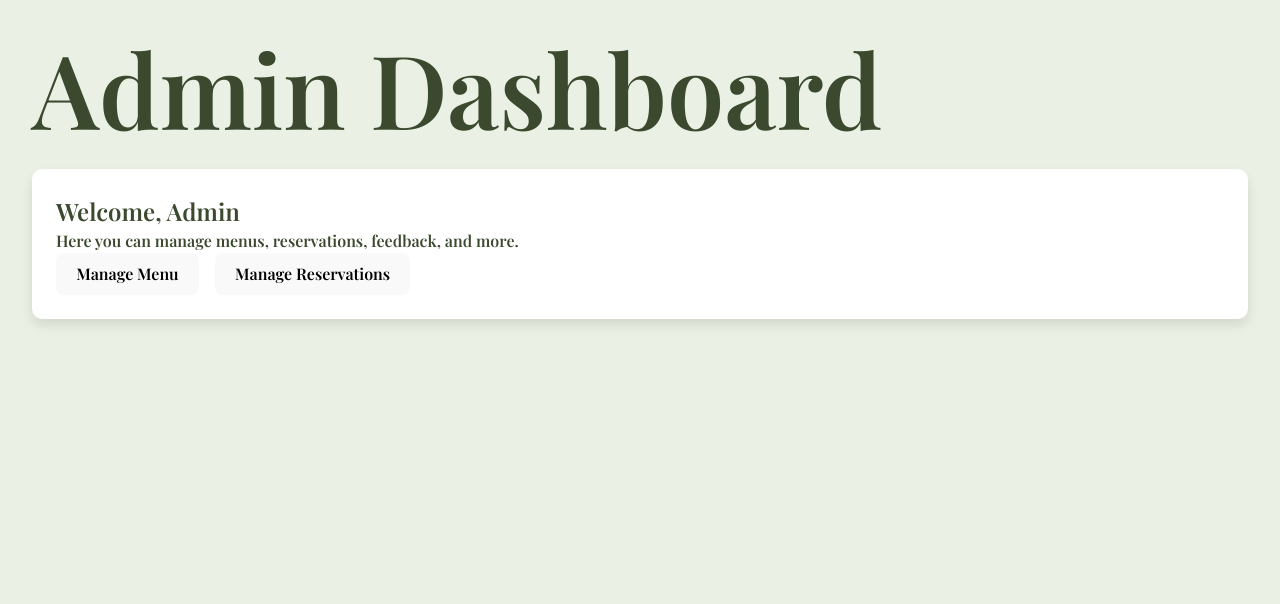
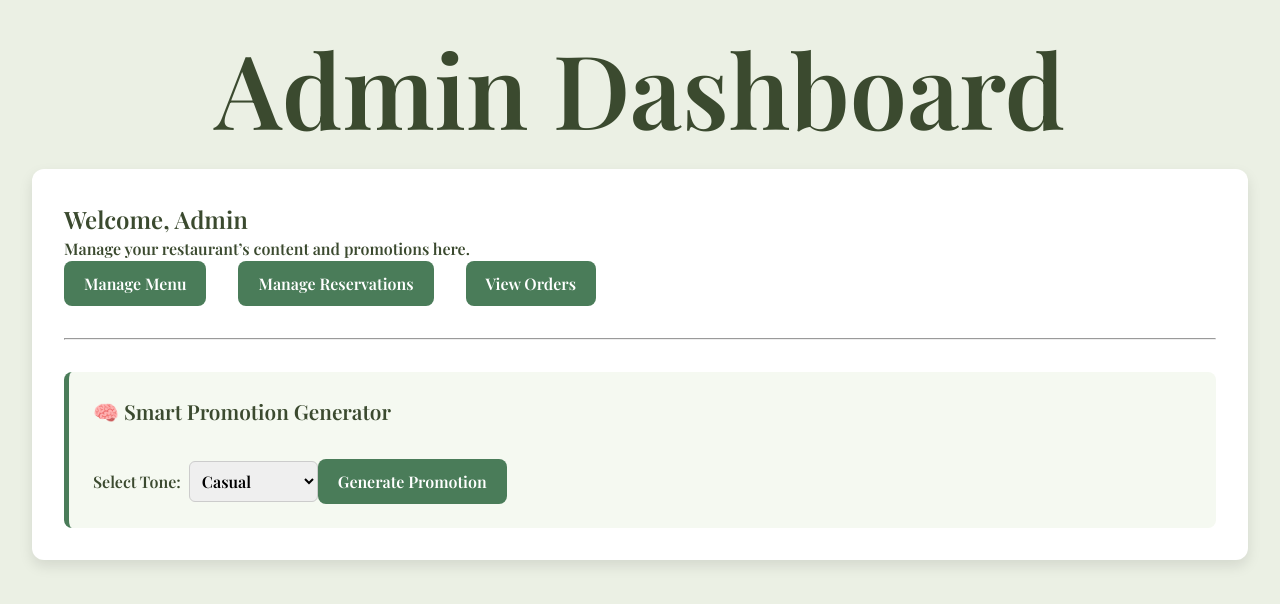
Before and after one commit to YenPhan1708/RestaurantTool, a React (Vite) app in the folder frontend/: page /admin/dashboard in a window 1280 px wide. Shown: the top 604 px of the page. Built offline with nearby package versions, Linux system fonts and the light colour scheme.

Commit message:
chore: generate promo content

```diff
--- a/frontend/src/CSS/AdminDashboard.css
+++ b/frontend/src/CSS/AdminDashboard.css
@@ -2,9 +2,9 @@
 
 .admin-dashboard-container {
     font-family: 'Playfair Display', serif;
-    background-color: #EBF0E4; /* light beige background */
+    background-color: #EBF0E4; /* soft greenish-beige */
     min-height: 100vh;
-    color: #3b4a2f; /* main green text */
+    color: #3b4a2f; /* earthy green */
     padding: 2rem;
 }
 
@@ -12,11 +12,73 @@
     font-size: 2rem;
     margin-bottom: 1.5rem;
     font-weight: 600;
+    text-align: center;
 }
 
 .admin-dashboard-content {
-    background-color: white;
+    background-color: #fff;
+    padding: 2rem;
+    border-radius: 12px;
+    box-shadow: 0 6px 14px rgba(0, 0, 0, 0.1);
+}
+
+.admin-dashboard-buttons {
+    display: flex;
+    flex-wrap: wrap;
+    gap: 1rem;
+    margin-bottom: 2rem;
+}
+
+.admin-dashboard-btn {
+    background-color: #4a7c59;
+    color: white;
+    border: none;
+    padding: 0.75rem 1.25rem;
+    border-radius: 8px;
+    font-size: 1rem;
+    cursor: pointer;
+    transition: background-color 0.3s ease;
+}
+
+.admin-dashboard-btn:hover {
+    background-color: #3d664a;
+}
+
+.promotion-generator {
+    margin-top: 2rem;
     padding: 1.5rem;
-    border-radius: 10px;
-    box-shadow: 0 6px 12px rgba(0,0,0,0.1);
+    background-color: #f5f9f1;
+    border-left: 5px solid #4a7c59;
+    border-radius: 8px;
 }
+
+.promotion-generator h3 {
+    margin-bottom: 1rem;
+    font-size: 1.3rem;
+    color: #3b4a2f;
+}
+
+.promotion-generator select {
+    margin-top: 0.5rem;
+    padding: 0.5rem;
+    border-radius: 6px;
+    border: 1px solid #ccc;
+    font-family: inherit;
+    font-size: 1rem;
+    margin-left: 0.5rem;
+}
+
+.promotion-result {
+    background-color: #fff;
+    padding: 1rem;
+    border-radius: 6px;
+    margin-top: 1rem;
+    border: 1px solid #cde2cd;
+    box-shadow: 0 1px 4px rgba(0, 0, 0, 0.05);
+}
+
+.promotion-result h4 {
+    margin-bottom: 0.5rem;
+    color: #4a7c59;
+    font-size: 1.1rem;
+}
--- a/frontend/src/pages/AdminDashboard.jsx
+++ b/frontend/src/pages/AdminDashboard.jsx
@@ -1,8 +1,42 @@
-import React from "react";
-import "../CSS/Home.css";  // optional, only if you want shared styles
+import React, { useState } from "react";
+import "../CSS/Home.css";
 import "../CSS/AdminDashboard.css";
 
 export default function AdminDashboard() {
+    const [tone, setTone] = useState("casual");
+    const [generatedText, setGeneratedText] = useState("");
+    const [isGenerating, setIsGenerating] = useState(false);
+
+    const handleGeneratePromotion = async () => {
+        setIsGenerating(true);
+        setGeneratedText("");
+
+        try {
+            const response = await fetch("http://localhost:5000/api/gpt/admin-generate-promo", {
+                method: "POST",
+                headers: { "Content-Type": "application/json" },
+                body: JSON.stringify({ tone }),
+            });
+
+            if (!response.ok) {
+                const text = await response.text();
+                throw new Error(`Failed with ${response.status}: ${text}`);
+            }
+
+            const data = await response.json();
+            if (data.suggestion) {
+                setGeneratedText(data.suggestion);
+            } else {
+                setGeneratedText("No promotion suggestion received.");
+            }
+        } catch (error) {
+            console.error("Error generating promotion:", error);
+            setGeneratedText("Failed to generate promotion.");
+        }
+
+        setIsGenerating(false);
+    };
+
     return (
         <div className="admin-dashboard-container">
             <header className="admin-dashboard-header">
@@ -11,7 +45,7 @@ export default function AdminDashboard() {
 
             <section className="admin-dashboard-content">
                 <h2>Welcome, Admin</h2>
-                <p>Here you can manage menus, reservations, feedback, and more.</p>
+                <p>Manage your restaurant’s content and promotions here.</p>
 
                 <div className="admin-dashboard-buttons">
                     <button className="admin-dashboard-btn" onClick={() => alert("Menu management coming soon")}>
@@ -20,6 +54,38 @@ export default function AdminDashboard() {
                     <button className="admin-dashboard-btn" onClick={() => alert("Reservations management coming soon")} style={{ marginLeft: "1rem" }}>
                         Manage Reservations
                     </button>
+                    <button className="admin-dashboard-btn" onClick={() => alert("Orders management coming soon")} style={{ marginLeft: "1rem" }}>
+                        View Orders
+                    </button>
+                </div>
+
+                <hr />
+
+                <div className="promotion-generator">
+                    <h3>🧠 Smart Promotion Generator</h3>
+
+                    <label htmlFor="tone-select">Select Tone:</label>
+                    <select id="tone-select" value={tone} onChange={(e) => setTone(e.target.value)}>
+                        <option value="casual">Casual</option>
+                        <option value="elegant">Elegant</option>
+                        <option value="enthusiastic">Enthusiastic</option>
+                    </select>
+
+                    <button
+                        className="admin-dashboard-btn"
+                        onClick={handleGeneratePromotion}
+                        style={{ marginTop: "1rem" }}
+                        disabled={isGenerating}
+                    >
+                        {isGenerating ? "Generating..." : "Generate Promotion"}
+                    </button>
+
+                    {generatedText && (
+                        <div className="promotion-result" style={{ marginTop: "1rem", whiteSpace: "pre-wrap" }}>
+                            <h4>Generated Promotion:</h4>
+                            <p>{generatedText}</p>
+                        </div>
+                    )}
                 </div>
             </section>
         </div>
```
Also changed, not shown: 2 other files (tests, documents, lock files or other folders).
